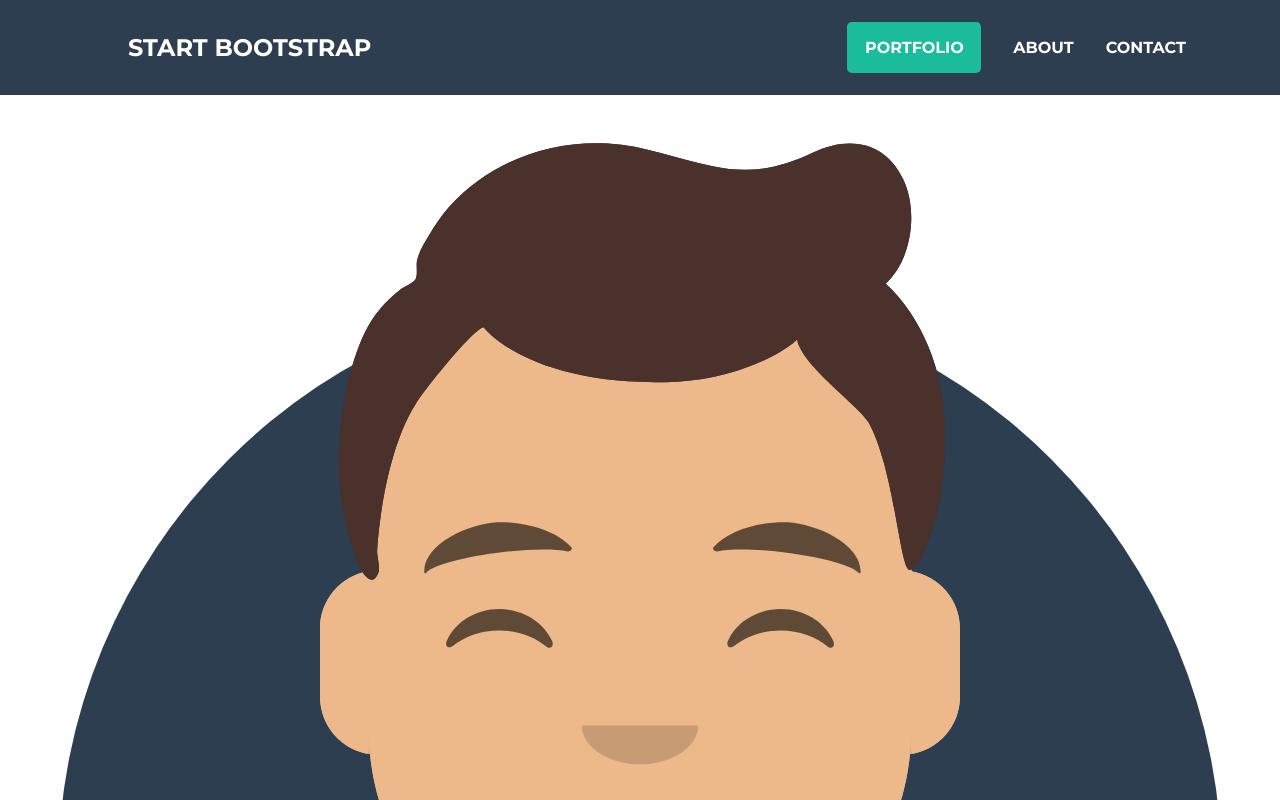
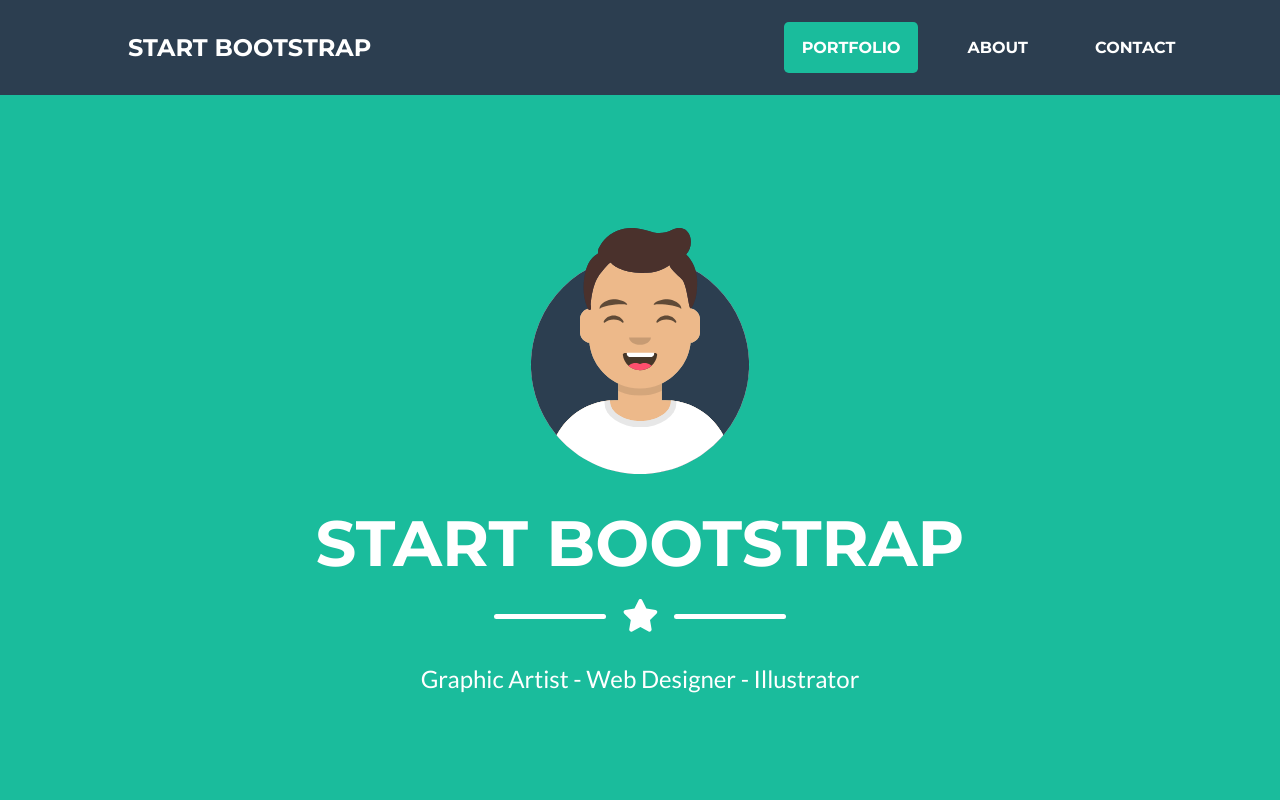
Before and after one commit to NurgulYunusova/Freelancer-Website-Template, a plain HTML site: page index.html in a window 1280 px wide. Shown: the top 800 px of the page. Drawn offline with Linux system fonts and the light colour scheme.

Commit message:
Finish main page

```diff
--- a/index.html
+++ b/index.html
@@ -24,11 +24,11 @@
       </nav>
     </header>
 
-    <!-- ----- MANE PAGE ----- -->
-    <section class="manePage">
+    <!-- ----- MAIN PAGE ----- -->
+    <section class="mainPage">
       <div class="avatarAndHeading">
         <img src="assets/avatar.svg" alt="Avatar Image" class="avatarImage" />
-        <h1 class="manePageHeading">START BOOTSTRAP</h1>
+        <h1 class="mainPageHeading">START BOOTSTRAP</h1>
       </div>
 
       <div class="dividerAndStar">
@@ -54,7 +54,7 @@
         <div class="divider"></div>
       </div>
 
-      <div class="manePageText">
+      <div class="mainPageText">
         <p>Graphic Artist - Web Designer - Illustrator</p>
       </div>
     </section>
--- a/style.css
+++ b/style.css
@@ -1,4 +1,4 @@
-@import url("https://fonts.googleapis.com/css2?family=Montserrat:wght@300;400;500;600;700;800&display=swap");
+@import url("https://fonts.googleapis.com/css2?family=Lato:wght@300;400;700&family=Montserrat:wght@300;400;500;600;700;800;900&display=swap");
 
 /* ----- NAVIGATION BAR ----- */
 header {
@@ -31,6 +31,11 @@ nav,
 
 .navbarElements a {
   color: #fff;
+  transition: all 0.15s ease-in-out;
+}
+
+.navbarElements li {
+  cursor: pointer;
 }
 
 .navbarElements li:first-child {
@@ -38,3 +43,68 @@ nav,
   padding: 1.1rem;
   border-radius: 0.3rem;
 }
+
+.navbarElements li:nth-child(2),
+.navbarElements li:nth-child(3) {
+  padding: 1.1rem;
+  border-radius: 0.3rem;
+}
+
+.navbarElements li:nth-child(2):hover a,
+.navbarElements li:nth-child(3):hover a {
+  color: #1abc9c;
+}
+
+/* ----- MAIN PAGE ----- */
+.mainPage {
+  width: 100%;
+  background-color: #1abc9c;
+  display: flex;
+  flex-direction: column;
+  align-items: center;
+  justify-content: center;
+  color: #fff;
+  height: 90vh;
+}
+
+.avatarImage {
+  width: 15rem;
+}
+
+.avatarAndHeading {
+  display: flex;
+  flex-direction: column;
+  align-items: center;
+}
+
+.mainPageHeading {
+  margin-top: 2.3rem;
+  font-size: 64px;
+  font-weight: 700;
+  font-family: "Montserrat", sans-serif;
+  color: #fff;
+}
+
+.dividerAndStar {
+  display: flex;
+  align-items: center;
+  justify-content: center;
+  gap: 1rem;
+  margin: 1.5rem 0 2rem;
+}
+
+.divider {
+  width: 7rem;
+  height: 0.3rem;
+  background-color: #fff;
+  border-radius: 0.5rem;
+}
+
+.starSvg svg {
+  width: 2.3rem;
+}
+
+.mainPageText {
+  font-size: 24px;
+  font-family: "Lato", sans-serif;
+}
```
